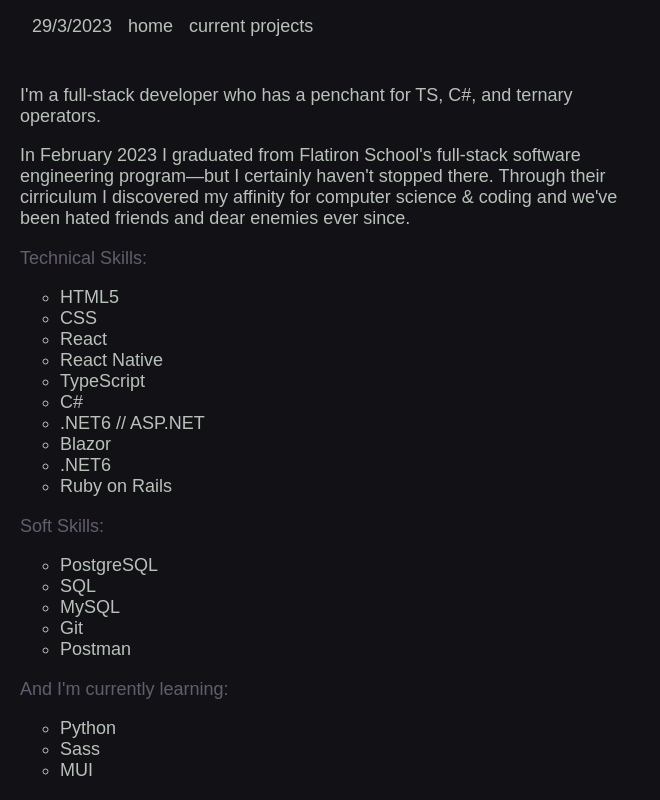
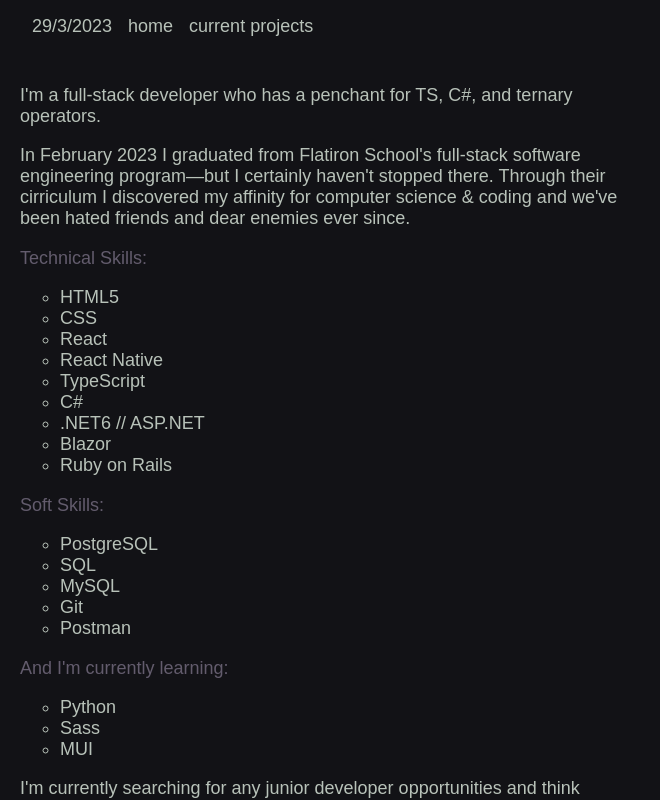
Before and after one commit to dreadnought-admin/portfolio, a React (Vite) app: page /about in a window 1280 px wide. Shown: the top 800 px of the page, without its empty margins (0-660 px from the left). Built offline with nearby package versions, Linux system fonts and the light colour scheme; a web font is replaced by a local one.

Commit message:
Changes About section content

```diff
--- a/src/About.jsx
+++ b/src/About.jsx
@@ -21,7 +21,6 @@ const About = () => {
           <li>C#</li>
           <li>.NET6 // ASP.NET</li>
           <li>Blazor</li>
-          <li>.NET6</li>
           <li>Ruby on Rails</li>
         </ul>
         <p className="list-label">Soft Skills:</p>
```
